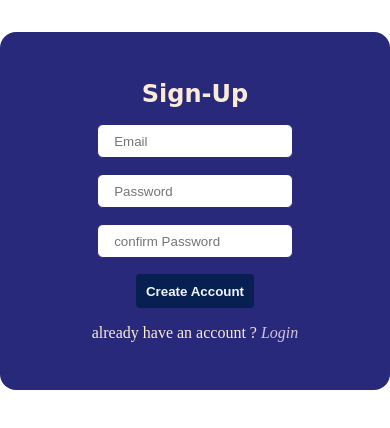
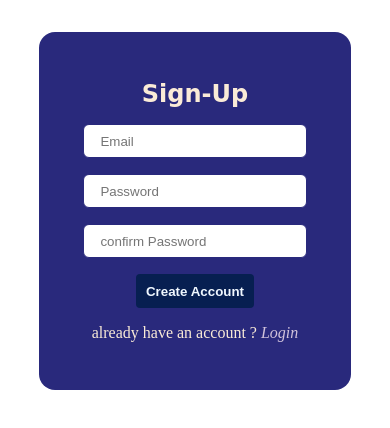
Before and after one commit to sayan0291/minor_project_online_code_editor, a plain HTML site: page login.html in a window 390 px wide. Drawn offline with Linux system fonts and the light colour scheme.

Commit message:
login page

```diff
--- a/login.html
+++ b/login.html
@@ -85,7 +85,18 @@
             flex-direction: column;
             justify-content: center;
             align-items: center;
-            gap: 1rem;        }
+            gap: 1rem;
+        }
+
+        @media (max-width:425px) {
+            .sign-up-model-content{
+                width: 80%;
+            }
+
+            form input{
+                width: 90%;
+            }
+        }
 
     </style>
 </head>
```
